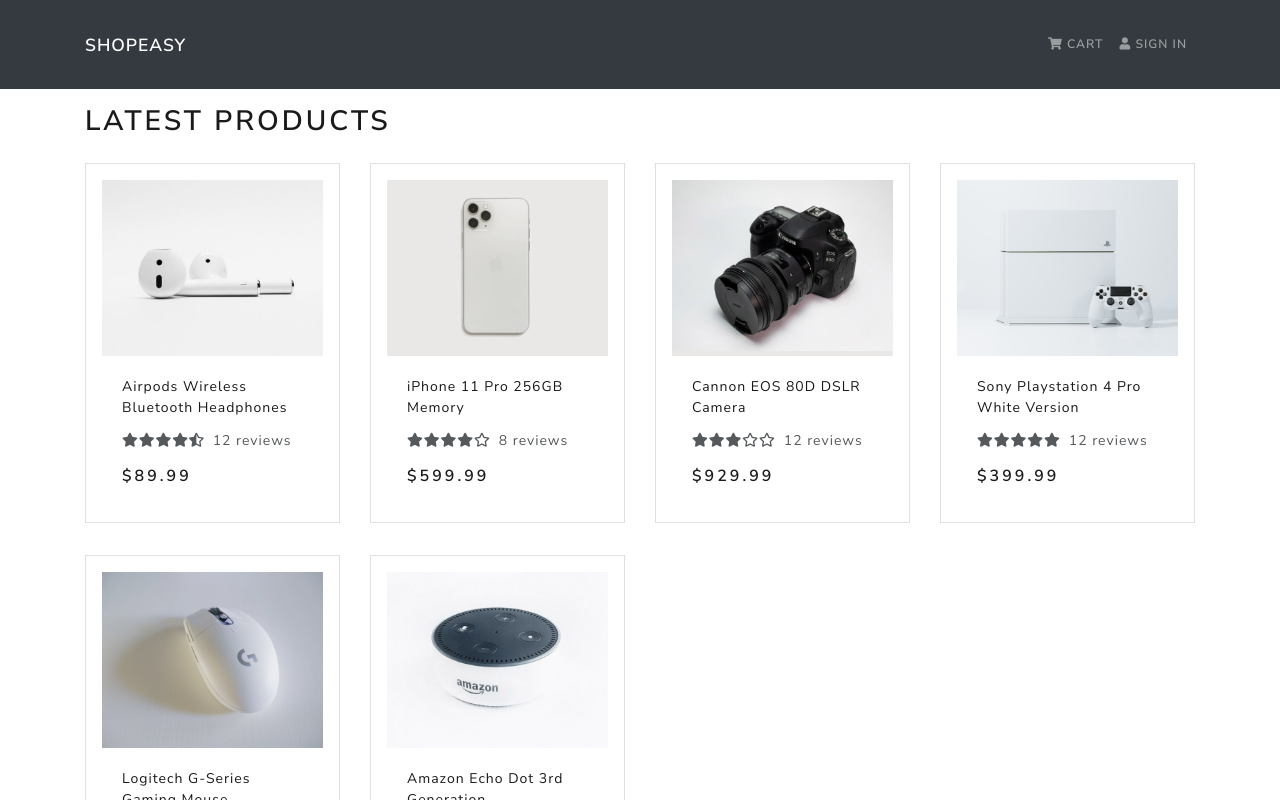
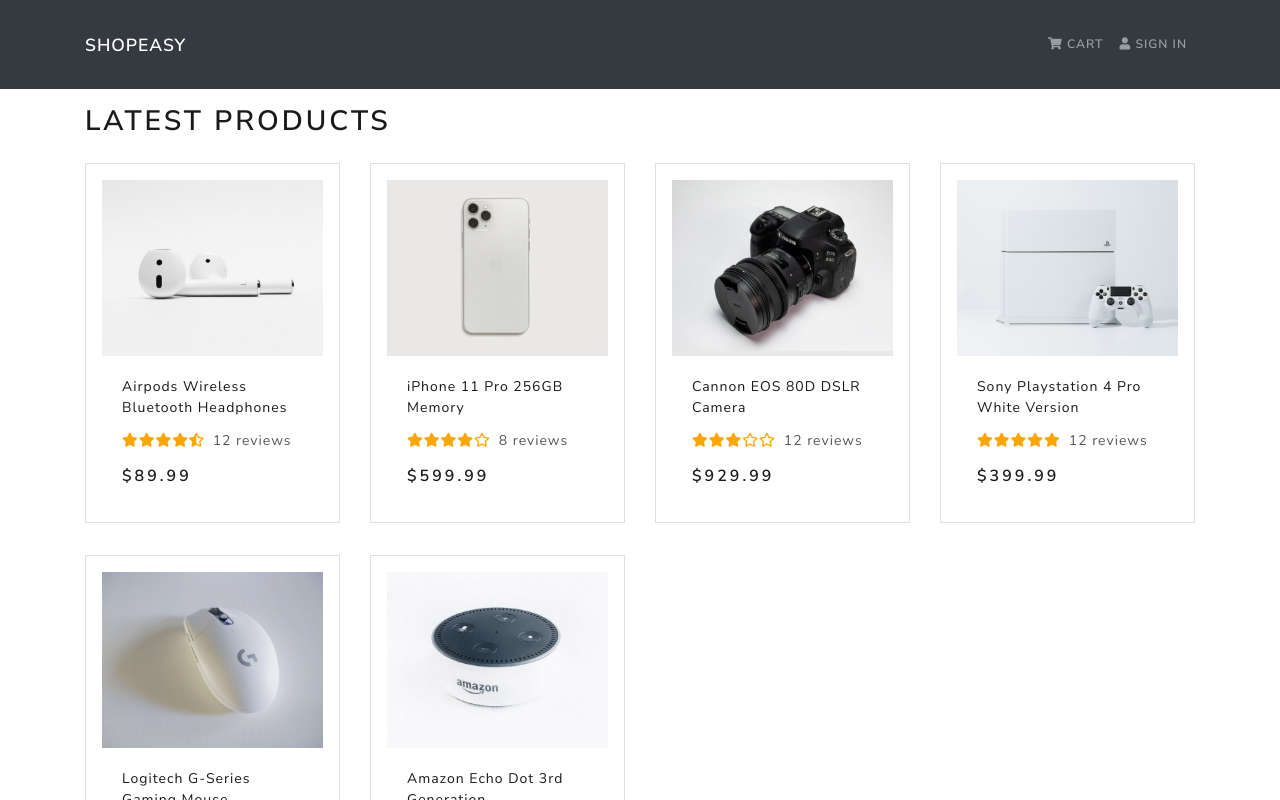
Before and after one commit to viveksingh-01/shopeasy, a React (Create React App) app in the folder client/: page / in a window 1280 px wide. Shown: the top 800 px of the page. Built offline with nearby package versions, Linux system fonts and the light colour scheme.

Commit message:
Change rating-stars color

```diff
--- a/client/src/components/Rating.js
+++ b/client/src/components/Rating.js
@@ -1,18 +1,29 @@
+import PropTypes from 'prop-types';
 import React from 'react';
 
-const Rating = ({ value, text }) => {
+const Rating = ({ value, text, color }) => {
   return (
     <>
       <span>
-        <i className={value >= 1 ? 'fas fa-star' : value === 0.5 ? 'fas fa-star-half-alt' : 'far fa-star'}></i>
-        <i className={value >= 2 ? 'fas fa-star' : value === 1.5 ? 'fas fa-star-half-alt' : 'far fa-star'}></i>
-        <i className={value >= 3 ? 'fas fa-star' : value === 2.5 ? 'fas fa-star-half-alt' : 'far fa-star'}></i>
-        <i className={value >= 4 ? 'fas fa-star' : value === 3.5 ? 'fas fa-star-half-alt' : 'far fa-star'}></i>
-        <i className={value === 5 ? 'fas fa-star' : value === 4.5 ? 'fas fa-star-half-alt' : 'far fa-star'}></i>
+        <i style={{ color }} className={value >= 1 ? 'fas fa-star' : value === 0.5 ? 'fas fa-star-half-alt' : 'far fa-star'}></i>
+        <i style={{ color }} className={value >= 2 ? 'fas fa-star' : value === 1.5 ? 'fas fa-star-half-alt' : 'far fa-star'}></i>
+        <i style={{ color }} className={value >= 3 ? 'fas fa-star' : value === 2.5 ? 'fas fa-star-half-alt' : 'far fa-star'}></i>
+        <i style={{ color }} className={value >= 4 ? 'fas fa-star' : value === 3.5 ? 'fas fa-star-half-alt' : 'far fa-star'}></i>
+        <i style={{ color }} className={value === 5 ? 'fas fa-star' : value === 4.5 ? 'fas fa-star-half-alt' : 'far fa-star'}></i>
       </span>
       <span className="ml-2">{text && text}</span>
     </>
   );
 };
 
+Rating.defaultProps = {
+  color: '#ffa500'
+};
+
+Rating.propTypes = {
+  value: PropTypes.number.isRequired,
+  text: PropTypes.string.isRequired,
+  color: PropTypes.string
+};
+
 export default Rating;
--- a/client/src/screens/HomeScreen.js
+++ b/client/src/screens/HomeScreen.js
@@ -10,7 +10,7 @@
       <h2>Latest Products</h2>
       <Row>
         {products.map(product => (
-          <Col sm="12" md="6" lg="4" xl="3">
+          <Col key={product._id} sm="12" md="6" lg="4" xl="3">
             <Product product={product} />
           </Col>
         ))}
```
